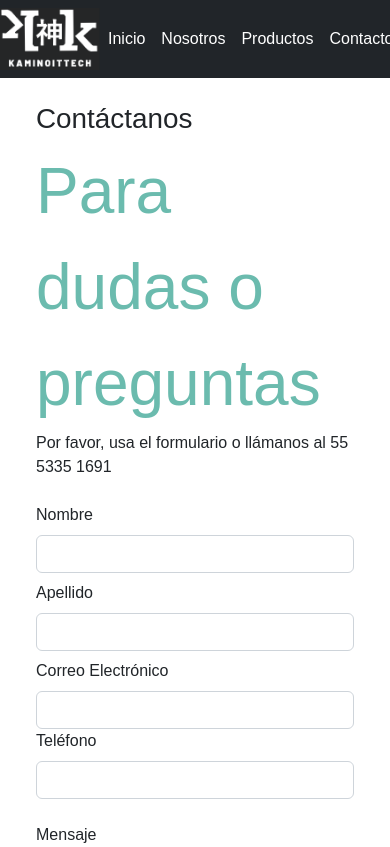
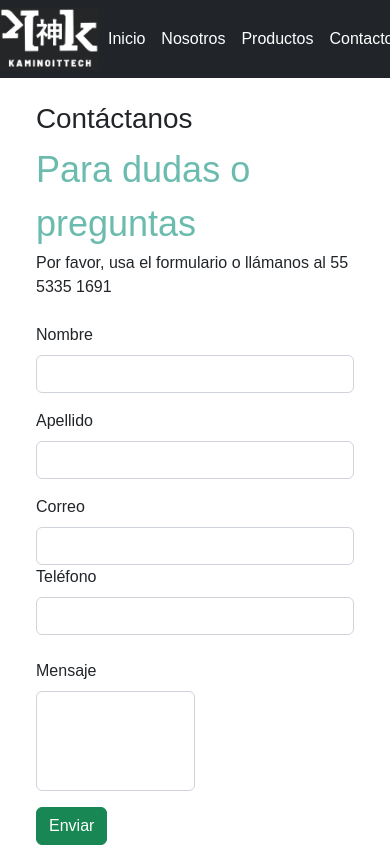
Before and after one commit to Mfitz-p/sitio-web, a React (Create React App) app: page /Contacto in a window 390 px wide. Shown: the top 847 px of the page. Built offline with nearby package versions, Linux system fonts and the light colour scheme.

Commit message:
Agregar y modificar  propiedades responsivas a Contacto y Nosotros

```diff
--- a/src/App.css
+++ b/src/App.css
@@ -3,17 +3,30 @@
 }
 
 .fondo {
-    background-image: url("/src/images/lupaExtendidaAgrandada404.png");
+    background-image: url("/src/images/lupa404.png");
     background-repeat: no-repeat;
-
+    background-size: clamp(300px, 27vw, 800px);
+    background-position: 53vw 5vw;
+  }
+  @media screen and (max-width: 697px) {
+    .fondo {
+      background-image: none
+    }
   }
 
 .graficos {
-    background-image: url("/src/images/graficos.png");
+    background-image: url("/src/images/graficosContacto.png");
     background-repeat: no-repeat;
+    background-size: 40%;
+    background-position: 56vw ;
   }
 
   .Navtexto {
     text-decoration: none;
     color: white;
   }
+  @media screen and (max-width: 768px) {
+    .graficos {
+      background-image: none
+    }
+  }
--- a/src/Views/Contacto.js
+++ b/src/Views/Contacto.js
@@ -7,26 +7,26 @@ import "../App.css";
 function Contacto() {
     return (
        <>
-            <Container className="graficos">
+            <Container fluid className='graficos'>
                 <div className="m-4">
                     <h1 >Contáctanos</h1>
-                    <div style={{ fontSize: "64px", color: "#6BBBAE" }}> Para dudas o preguntas </div>
+                    <div style={{ fontSize: "clamp(36px, 4vw, 48px)", color: "#6BBBAE" }}> Para dudas o preguntas </div>
                     <p >Por favor, usa el formulario o llámanos al 55 5335 1691</p>
                 </div>
                 <Form className="m-4" >
                     <Row >
-                        <Form.Group className="mb-2" as={Col} md="2" controlId="formName">
+                        <Form.Group className="mb-3" as={Col} md="2" controlId="formName">
                             <Form.Label>Nombre</Form.Label>
                             <Form.Control type="text" />
                         </Form.Group>
-                        <Form.Group className="mb-2" as={Col} md="2" controlId="formLastName">
+                        <Form.Group className="mb-3" as={Col} md="2" controlId="formLastName">
                             <Form.Label>Apellido</Form.Label>
                             <Form.Control type="text" />
                         </Form.Group>
                     </Row>
                     <Row className="mb-4">
                         <Form.Group  as={Col} md="2" controlId="formEmail">
-                            <Form.Label>Correo Electrónico</Form.Label>
+                            <Form.Label>Correo </Form.Label>
                             <Form.Control type="email" />
                         </Form.Group>
                         <Form.Group  as={Col} md="2" controlId="formPhone">
--- a/src/Views/Nosotros.js
+++ b/src/Views/Nosotros.js
@@ -7,16 +7,16 @@ function Nosotros() {
   return (
     <>
       <Container fluid className='bg-dark p-3 m-0'>
-        <div className='d-flex justify-content-center mb-4' style={{ fontSize: "3vw", color: "#6BBBAE" }}>KAMINOITTECH</div>
-        <p className='d-flex justify-content-center text-white' style={{  fontSize: "20px" }}>Nos enfocamos en crear soluciones en tecnologías
+        <div className='d-flex justify-content-center mb-4' style={{ fontSize: "clamp(32px, 4vw, 48px)", color: "#6BBBAE" }}>KAMINOITTECH</div>
+        <p className='d-flex justify-content-center text-white' style={{ fontSize: "20px" }}>Nos enfocamos en crear soluciones en tecnologías
           de la información aplicadas a la consultoría y a la inteligencia de negocios.</p>
-        <p className='d-flex justify-content-center text-white' style={{  fontSize: "20px" }}>Realizamos vínculos a través de proyectos colaborativos con la academia para un mayor desarrollo científico en el país.</p>
+        <p className='d-flex justify-content-center text-white' style={{ fontSize: "20px" }}>Realizamos vínculos a través de proyectos colaborativos con la academia para un mayor desarrollo científico en el país.</p>
       </Container>
       <Container fluid >
         {/*  className="d-flex justify-content-around" */}
         <Row >
-        <Col >
-        <Card className="mx-auto " style={{ width: '23rem' , marginTop: '2rem' }}>
+          <Col md={{ span: 4, offset: 1 }}>
+            <Card className="mx-auto " style={{  marginTop: '4rem', border: 'none' }}>
               <Card.Body>
                 <Card.Title style={{ fontSize: "32px" }}>Misión</Card.Title>
                 <Card.Text style={{ borderTop: "solid #6BBBAE 3px", fontSize: "20px", textAlign: "justify" }}>
@@ -27,8 +27,8 @@ function Nosotros() {
               </Card.Body>
             </Card>
           </Col>
-        <Col>
-        <Card className="mx-auto" style={{ width: '23rem', marginTop: '2rem'}}>
+          <Col md={{ span: 4, offset: 2 }}>
+            <Card className="mx-auto" style={{ marginTop: '4rem', border: 'none' }}>
               <Card.Body>
                 <Card.Title style={{ fontSize: "32px" }} >Vision</Card.Title>
                 <Card.Text style={{ borderTop: "solid #6BBBAE 3px", fontSize: "20px", textAlign: "justify" }}>
--- a/src/Views/Pagina404.js
+++ b/src/Views/Pagina404.js
@@ -1,17 +1,17 @@
 /**
  * Página de error 404
  */
-//import lupa from '../images/lupaCompleta404.png';
+import {  Container } from 'react-bootstrap/'
 import "../App.css";
 function Pagina404() {
   return (
-    <>
-          <div className='fondo' style={{ margin: "4.6rem" }}>
-              <h1 style={{ fontSize: "15rem" }}>404</h1>
-              <div style={{ fontSize: "7rem" }}>Página no encontrada</div>
-              <p>La página que solicitaste no pudo ser encontrada</p>
+    <Container fluid>
+          <div className='fondo' >
+              <h1 style={{ fontSize: "clamp(77px, 13vw, 480px)", margin:"50px" }}>404 ❌</h1>
+              <div style={{ fontSize: "clamp(60px, 7vw, 480px)" }}>Página no encontrada</div>
+              <p style={{ fontSize: "40px", margin:"1%" }}>La página que solicitaste no pudo ser encontrada</p>
           </div>
-    </>
+    </Container>
   )
 }
 
```
Also changed, not shown: src/images/graficosContacto.png (added). Lines whose indentation alone changed are shown as unchanged.
